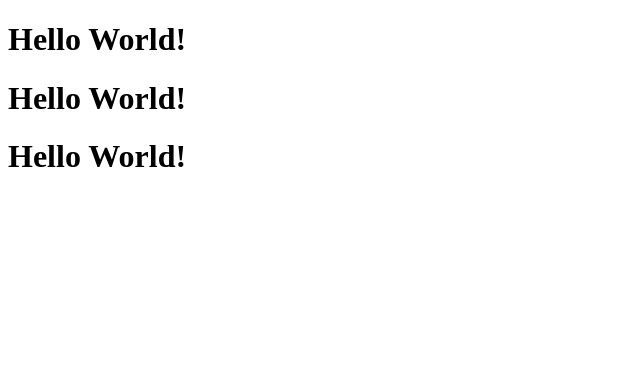
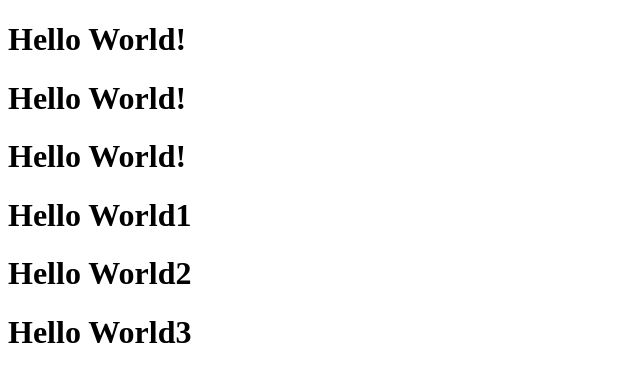
Before and after one commit to EricCrocodile/GitForLearn, a plain HTML site: page Index2.html in a window 1280 px wide. Shown: the whole page, without its empty margins (0-640 px from the left). Drawn offline with Linux system fonts and the light colour scheme.

Commit message:
在Index2.html內新增三行字

```diff
--- a/Index2.html
+++ b/Index2.html
@@ -10,5 +10,9 @@
 		<h1>Hello World!</h1>
 		<h1>Hello World!</h1>
 		<h1>Hello World!</h1>
+
+		<h1>Hello World1</h1>
+		<h1>Hello World2</h1>
+		<h1>Hello World3</h1>
 	</body>
 </html>
```
